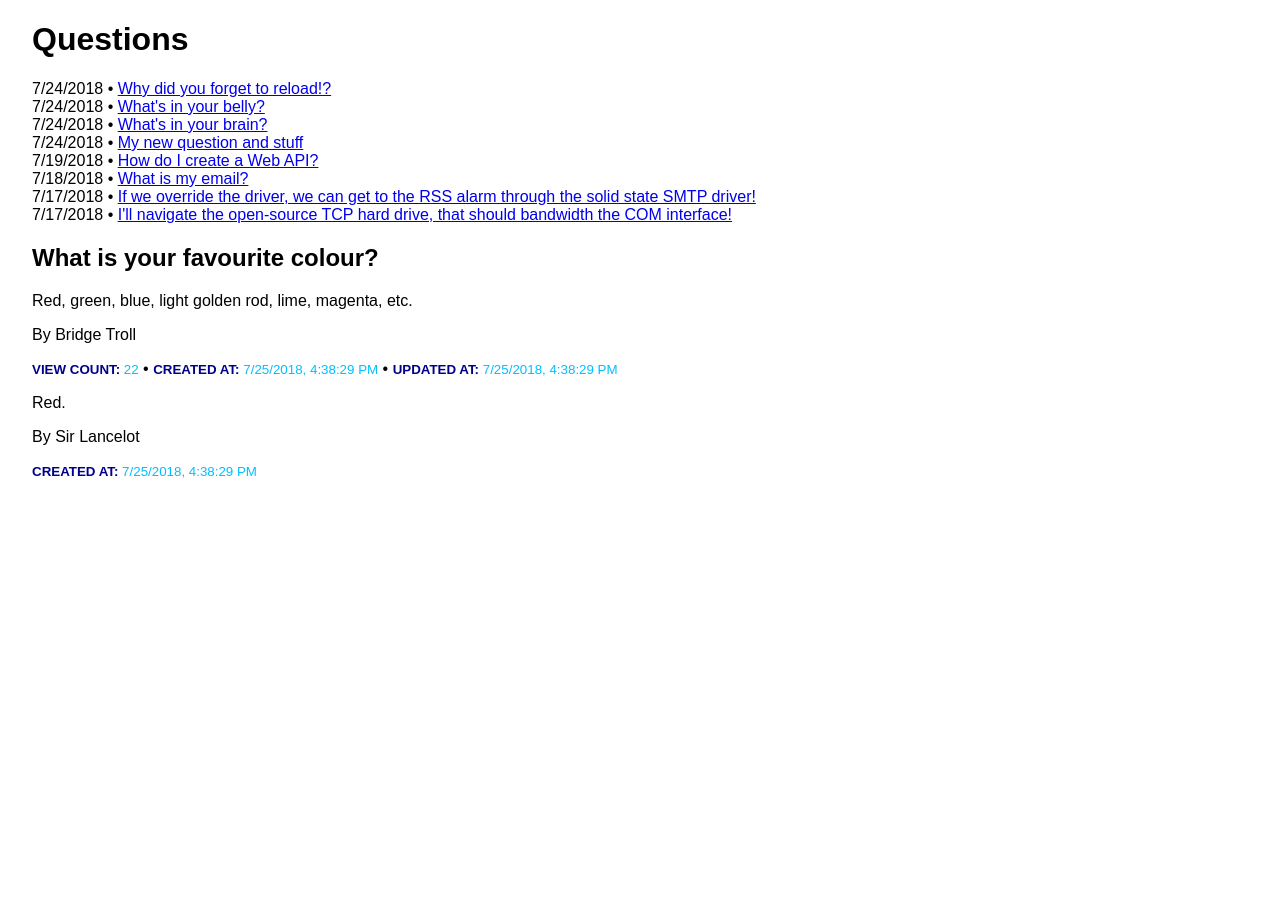
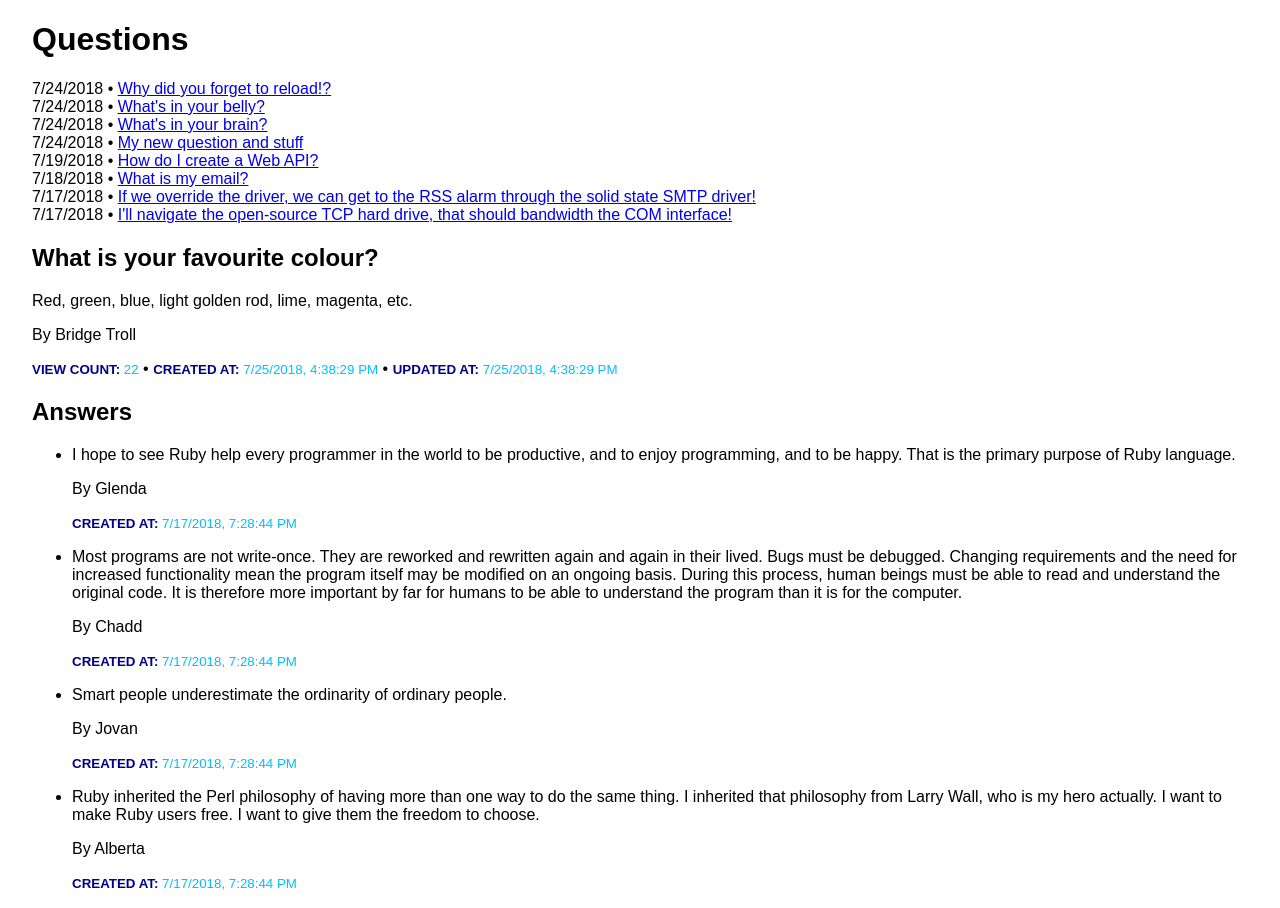
Before and after one commit to CodeCoreYVR/awesome-answers-react-may-2018, a React (Create React App) app: page / in a window 1280 px wide. Before the commit the page ends 800 px from the top, so only its background shows below. Built offline with nearby package versions, Linux system fonts and the light colour scheme.

Commit message:
Add solution to List of Answers

```diff
--- a/src/components/AnswerDetails.jsx
+++ b/src/components/AnswerDetails.jsx
@@ -5,9 +5,12 @@ const AnswerDetails = props => {
   return (
     <div>
       <p>{props.body}</p>
-      <p>By {props.author.full_name}</p>
+      <p>By {props.author.first_name}</p>
       <p>
-        <Field name="Created At" value={props.created_at.toLocaleString()} />
+        <Field
+          name="Created At"
+          value={new Date(props.created_at).toLocaleString()}
+        />
       </p>
     </div>
   );
--- /dev/null
+++ b/src/components/AnswerList.jsx
@@ -0,0 +1,23 @@
+import React from "react";
+import AnswerDetails from "./AnswerDetails";
+
+const AnswerList = props => {
+  const { answers = [] } = props;
+
+  return (
+    <ul>
+      {answers.map(answer => (
+        <li key={answer.id}>
+          {/* <AnswerDetails
+            body={answer.body}
+            author={answer.author}
+            created_at={answer.created_at}
+          /> */}
+          <AnswerDetails {...answer} />
+        </li>
+      ))}
+    </ul>
+  );
+};
+
+export default AnswerList;
--- a/src/components/App.jsx
+++ b/src/components/App.jsx
@@ -3,12 +3,13 @@ import QuestionIndexPage from "./QuestionIndexPage";
 import QuestionShowPage from "./QuestionShowPage";
 
 import questionIndexData from "../data/question-index";
+import questionShowData from "../data/question-show";
 
 const App = props => {
   return (
     <div>
       <QuestionIndexPage questions={questionIndexData} />
-      <QuestionShowPage />
+      <QuestionShowPage question={questionShowData} />
     </div>
   );
 };
--- a/src/components/QuestionShowPage.jsx
+++ b/src/components/QuestionShowPage.jsx
@@ -1,8 +1,11 @@
 import React from "react";
 import QuestionDetails from "./QuestionDetails";
 import AnswerDetails from "./AnswerDetails";
+import AnswerList from "./AnswerList";
 
-const QuestionShowPage = () => {
+const QuestionShowPage = props => {
+  const { question } = props;
+
   return (
     <main>
       <QuestionDetails
@@ -13,11 +16,8 @@ const QuestionShowPage = () => {
         created_at={new Date()}
         updated_at={new Date()}
       />
-      <AnswerDetails
-        body="Red."
-        author={{ full_name: "Sir Lancelot" }}
-        created_at={new Date()}
-      />
+      <h2>Answers</h2>
+      <AnswerList answers={question.answers} />
     </main>
   );
 };
--- /dev/null
+++ b/src/data/question-show.js
@@ -0,0 +1,76 @@
+export default {
+  id: 601,
+  title:
+    "Calculating the capacitor won't do anything, we need to calculate the haptic sms array!",
+  body:
+    "It is our choices, Harry, that show what we truly are, far more than our abilities.",
+  created_at: "2018-07-17T19:28:44.880Z",
+  updated_at: "2018-07-17T19:28:44.880Z",
+  like_count: 3,
+  view_count: 1271,
+  author: {
+    id: 38,
+    first_name: "Chadd",
+    last_name: "Dibbert",
+    full_name: "Chadd Dibbert",
+    created_at: "2018-07-17T19:28:40.981Z",
+    updated_at: "2018-07-17T19:28:40.981Z"
+  },
+  answers: [
+    {
+      id: 2016,
+      body:
+        "I hope to see Ruby help every programmer in the world to be productive, and to enjoy programming, and to be happy. That is the primary purpose of Ruby language.",
+      created_at: "2018-07-17T19:28:44.908Z",
+      updated_at: "2018-07-17T19:28:44.908Z",
+      author: {
+        id: 36,
+        first_name: "Glenda",
+        last_name: "Altenwerth",
+        created_at: "2018-07-17T19:28:40.849Z",
+        updated_at: "2018-07-17T19:28:40.849Z"
+      }
+    },
+    {
+      id: 2015,
+      body:
+        "Most programs are not write-once. They are reworked and rewritten again and again in their lived. Bugs must be debugged. Changing requirements and the need for increased functionality mean the program itself may be modified on an ongoing basis. During this process, human beings must be able to read and understand the original code. It is therefore more important by far for humans to be able to understand the program than it is for the computer.",
+      created_at: "2018-07-17T19:28:44.905Z",
+      updated_at: "2018-07-17T19:28:44.905Z",
+      author: {
+        id: 38,
+        first_name: "Chadd",
+        last_name: "Dibbert",
+        created_at: "2018-07-17T19:28:40.981Z",
+        updated_at: "2018-07-17T19:28:40.981Z"
+      }
+    },
+    {
+      id: 2014,
+      body: "Smart people underestimate the ordinarity of ordinary people.",
+      created_at: "2018-07-17T19:28:44.902Z",
+      updated_at: "2018-07-17T19:28:44.902Z",
+      author: {
+        id: 40,
+        first_name: "Jovan",
+        last_name: "Torp",
+        created_at: "2018-07-17T19:28:41.128Z",
+        updated_at: "2018-07-17T19:28:41.128Z"
+      }
+    },
+    {
+      id: 2013,
+      body:
+        "Ruby inherited the Perl philosophy of having more than one way to do the same thing. I inherited that philosophy from Larry Wall, who is my hero actually. I want to make Ruby users free. I want to give them the freedom to choose.",
+      created_at: "2018-07-17T19:28:44.899Z",
+      updated_at: "2018-07-17T19:28:44.899Z",
+      author: {
+        id: 37,
+        first_name: "Alberta",
+        last_name: "Barrows",
+        created_at: "2018-07-17T19:28:40.915Z",
+        updated_at: "2018-07-17T19:28:40.915Z"
+      }
+    }
+  ]
+};
```
